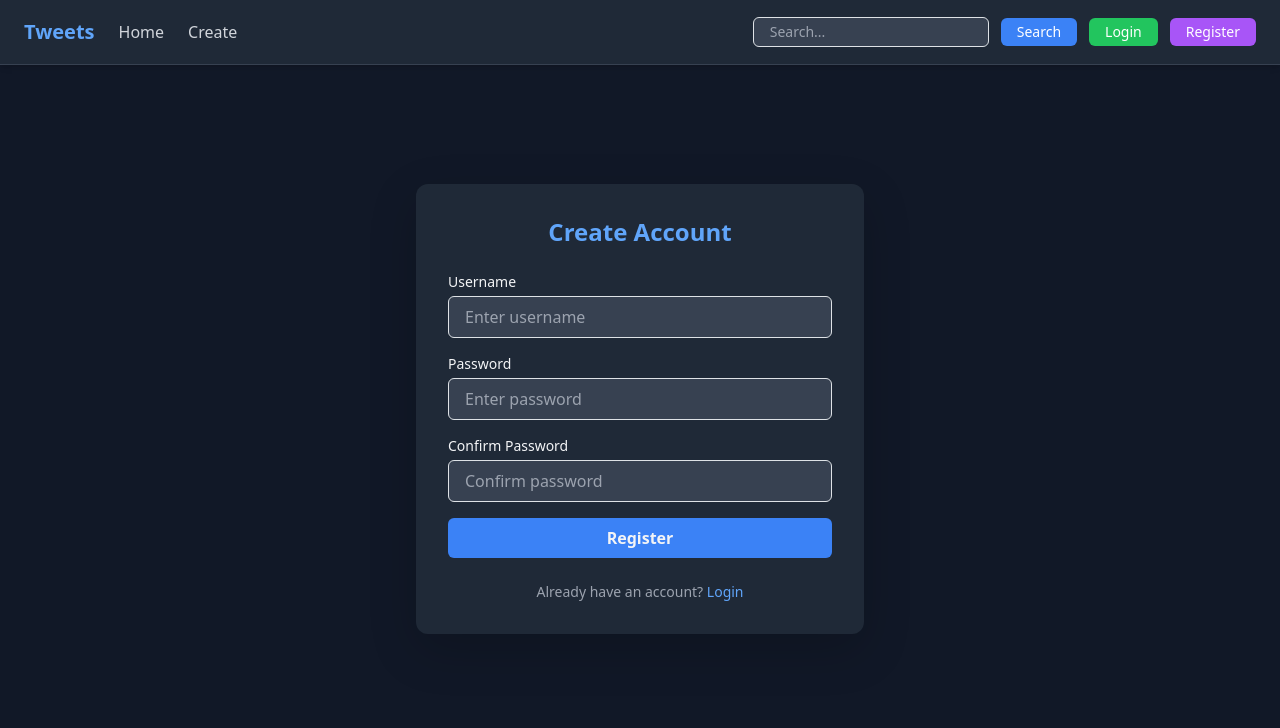
After one commit to alaikasadana/Tweet-Django, a Django app: page /register/ in a window 1280 px wide. The commit adds this page. Shown: the top 728 px of the page. Run offline with Django 5.2, Linux system fonts and the light colour scheme; some libraries are stand-ins or nearby versions.

Commit message:
project work

```diff
--- a/project/app/forms.py
+++ b/project/app/forms.py
@@ -12,8 +12,8 @@ class TweetForm (forms.ModelForm):
 
 
 
-class UserRegistrationForm():
-    email = forms.EmailField()
+
+class UserRegistrationForm(UserCreationForm):
     class Meta:
         model = User
-        fields = ('username' , 'email' , 'password1' , 'password2' )
+        fields = ['username', 'password1', 'password2']
--- a/project/app/templates/tweet_list.html
+++ b/project/app/templates/tweet_list.html
@@ -150,7 +150,7 @@ Home
         <div class="tweet-text">
           {{ tweet.text }}
         </div>
-
+       {% if tweet.user == user %}
         <div class="tweet-actions">
           <a href="{% url 'tweet_edit' tweet.id %}" class="btn btn-edit">
             Edit
@@ -159,6 +159,8 @@ Home
             Delete
           </a>
         </div>
+
+        {% endif  %}
 
       </div>
     </div>
--- a/project/app/urls.py
+++ b/project/app/urls.py
@@ -1,13 +1,22 @@
 from . import views
 from django.urls import path
 
+from django.contrib.auth import views as auth_views
+
 urlpatterns = [
-    path('',views.tweet_list, name='tweet_list'),
-      path('create/',views.tweet_create, name='tweet_create'),
-        path('<int:tweet_id>/edit/',views.tweet_edit, name='tweet_edit'),
-          path('<int:tweet_id>/delete/',views.tweet_delete, name='tweet_delete'),
+    path('', views.tweet_list, name='tweet_list'),
+    path('create/', views.tweet_create, name='tweet_create'),
+    path('<int:tweet_id>/edit/', views.tweet_edit, name='tweet_edit'),
+    path('<int:tweet_id>/delete/', views.tweet_delete, name='tweet_delete'),
 
+    path('register/', views.register, name='register'),
 
+    # ✅ ADD THESE
+    path('accounts/login/', auth_views.LoginView.as_view(
+        template_name='registration/login.html'
+    ), name='login'),
 
-
+    path('accounts/logout/', auth_views.LogoutView.as_view(
+        template_name='registration/logout.html'
+    ), name='logout'),
 ]
--- a/project/app/views.py
+++ b/project/app/views.py
@@ -3,7 +3,7 @@ from .models import Tweet
 from .forms import TweetForm , UserRegistrationForm
 from django.shortcuts import get_object_or_404
 from django.contrib.auth.decorators import login_required
-from django.contrib.auth.decorators import login
+from django.contrib.auth import login
 
 # Create your views here.
 def index(request):
@@ -63,13 +63,10 @@ def register(request):
     if request.method == "POST":
         form = UserRegistrationForm(request.POST)
         if form.is_valid():
-            user = form.save(commit=False)
-            user.set_password(form.cleaned_data['password1'])
-            user.save()
-            login(request , user)
-            return redirect('tweet_ist')
-
-    else :
+            user = form.save()  # ✅ no need for set_password
+            login(request, user)
+            return redirect('tweet_list')
+    else:
         form = UserRegistrationForm()
 
-    return render(request , 'registration/register.html','form':form)
+    return render(request, 'registration/register.html', {'form': form})
--- a/project/project/settings.py
+++ b/project/project/settings.py
@@ -122,3 +122,8 @@ STATICFILES_DIRS = [os.path.join(BASE_DIR , 'static')]
 
 MEDIA_URL = '/media/'
 MEDIA_ROOT = os.path.join(BASE_DIR , 'media')
+
+
+LOGIN_URL = '/accounts/login'
+LOGIN_REDIRECT_URL = '/tweet/'
+LOGOUT_REDIRECT_URL = '/tweet/'
--- a/project/project/urls.py
+++ b/project/project/urls.py
@@ -18,10 +18,13 @@ from django.contrib import admin
 from django.urls import path , include
 from django.conf.urls.static import static
 from django.conf import settings
+from django.contrib.auth.urls import views as auth_views
 
 
 urlpatterns = [
     path('admin/', admin.site.urls),
-    path('', include('app.urls'))
+    path('', include('app.urls')) ,
+    path('accounts', include('django.contrib.auth.urls')) ,
+
 ] +static(settings.MEDIA_URL ,
            document_root=settings.MEDIA_ROOT)
--- a/project/templates/layout.html
+++ b/project/templates/layout.html
@@ -4,16 +4,18 @@
 <head>
     <meta charset="UTF-8">
     <meta name="viewport" content="width=device-width, initial-scale=1.0">
+
+    <!-- Bootstrap (optional) -->
     <link href="https://cdn.jsdelivr.net/npm/bootstrap@5.3.0/dist/css/bootstrap.min.css" rel="stylesheet">
+
     <title>
         {% block title %}Tweets{% endblock %}
     </title>
 
-
-
     <!-- Tailwind -->
     <script src="https://cdn.tailwindcss.com"></script>
 </head>
+
 <body class="bg-gray-900 text-gray-100">
 
     <!-- 🔥 Navbar -->
@@ -28,13 +30,21 @@
                     <h1 class="text-xl font-bold text-blue-400">Tweets</h1>
 
                     <!-- Nav Links -->
-                    <a href="#" class="text-gray-300 hover:text-white font-medium transition">Home</a>
-                    <a href="#" class="text-gray-300 hover:text-white font-medium transition">Posts</a>
-                    <a href="#" class="text-gray-300 hover:text-white font-medium transition">Account</a>
+                    <a href="{% url 'tweet_list' %}" class="text-gray-300 hover:text-white font-medium transition">Home</a>
+                    <a href="{% url 'tweet_create' %}" class="text-gray-300 hover:text-white font-medium transition">Create</a>
+
+                    {% if user.is_authenticated %}
+                        <span class="text-sm text-gray-400">
+                            Hi, {{ user.username }}
+                        </span>
+                    {% endif %}
+
                 </div>
 
-                <!-- Right: Search -->
-                <div class="flex items-center space-x-2">
+                <!-- Right: Search + Auth -->
+                <div class="flex items-center space-x-3">
+
+                    <!-- Search -->
                     <input
                         type="text"
                         placeholder="Search..."
@@ -45,6 +55,25 @@
                     >
                         Search
                     </button>
+
+                    <!-- 🔐 Auth Buttons -->
+                    {% if user.is_authenticated %}
+                        <a href="{% url 'logout' %}"
+                           class="px-3 py-1 bg-red-500 text-white text-sm rounded-md hover:bg-red-600 transition">
+                            Logout
+                        </a>
+                    {% else %}
+                        <a href="{% url 'login' %}"
+                           class="px-3 py-1 bg-green-500 text-white text-sm rounded-md hover:bg-green-600 transition">
+                            Login
+                        </a>
+
+                        <a href="{% url 'register' %}"
+                           class="px-3 py-1 bg-purple-500 text-white text-sm rounded-md hover:bg-purple-600 transition">
+                            Register
+                        </a>
+                    {% endif %}
+
                 </div>
 
             </div>
--- /dev/null
+++ b/project/templates/registration/register.html
@@ -0,0 +1,68 @@
+{% extends "layout.html" %}
+
+{% block title %}Register{% endblock %}
+
+{% block content %}
+
+<div class="flex justify-center items-center min-h-[80vh]">
+    <div class="bg-gray-800 p-8 rounded-xl shadow-lg w-full max-w-md">
+
+        <h2 class="text-2xl font-bold text-center text-blue-400 mb-6">
+            Create Account
+        </h2>
+
+        <form method="POST" class="space-y-4">
+            {% csrf_token %}
+
+            <!-- Username -->
+            <div>
+                <label class="block text-sm mb-1">Username</label>
+                <input type="text" name="username"
+                    class="w-full px-3 py-2 bg-gray-700 border border-gray-600 rounded-md text-white focus:outline-none focus:ring-2 focus:ring-blue-500"
+                    placeholder="Enter username"
+                    required>
+            </div>
+
+            <!-- Password -->
+            <div>
+                <label class="block text-sm mb-1">Password</label>
+                <input type="password" name="password1"
+                    class="w-full px-3 py-2 bg-gray-700 border border-gray-600 rounded-md text-white focus:outline-none focus:ring-2 focus:ring-blue-500"
+                    placeholder="Enter password"
+                    required>
+            </div>
+
+            <!-- Confirm Password -->
+            <div>
+                <label class="block text-sm mb-1">Confirm Password</label>
+                <input type="password" name="password2"
+                    class="w-full px-3 py-2 bg-gray-700 border border-gray-600 rounded-md text-white focus:outline-none focus:ring-2 focus:ring-blue-500"
+                    placeholder="Confirm password"
+                    required>
+            </div>
+
+            <!-- Show Errors -->
+            {% if form.errors %}
+                <div class="bg-red-500/20 text-red-400 p-2 rounded-md text-sm">
+                    {{ form.errors }}
+                </div>
+            {% endif %}
+
+            <!-- Submit -->
+            <button type="submit"
+                class="w-full bg-blue-500 hover:bg-blue-600 transition py-2 rounded-md font-semibold">
+                Register
+            </button>
+        </form>
+
+        <p class="text-center text-sm text-gray-400 mt-4">
+            Already have an account?
+            <a href="{% url 'login' %}" class="text-blue-400 hover:underline">
+                Login
+            </a>
+        </p>
+
+    </div>
+</div>
+
+{% endblock %}
```
Also changed, not shown: project/templates/registration/login.html (added, +46 -0 lines), project/templates/registration/logout.html (added, +46 -0 lines), project/db.sqlite3, project/media/photos/Screenshot_2026-03-18_114519.png (added), project/templates/resgistration/login.html (deleted), project/templates/resgistration/logout.html (deleted), project/templates/resgistration/register.html (deleted).
